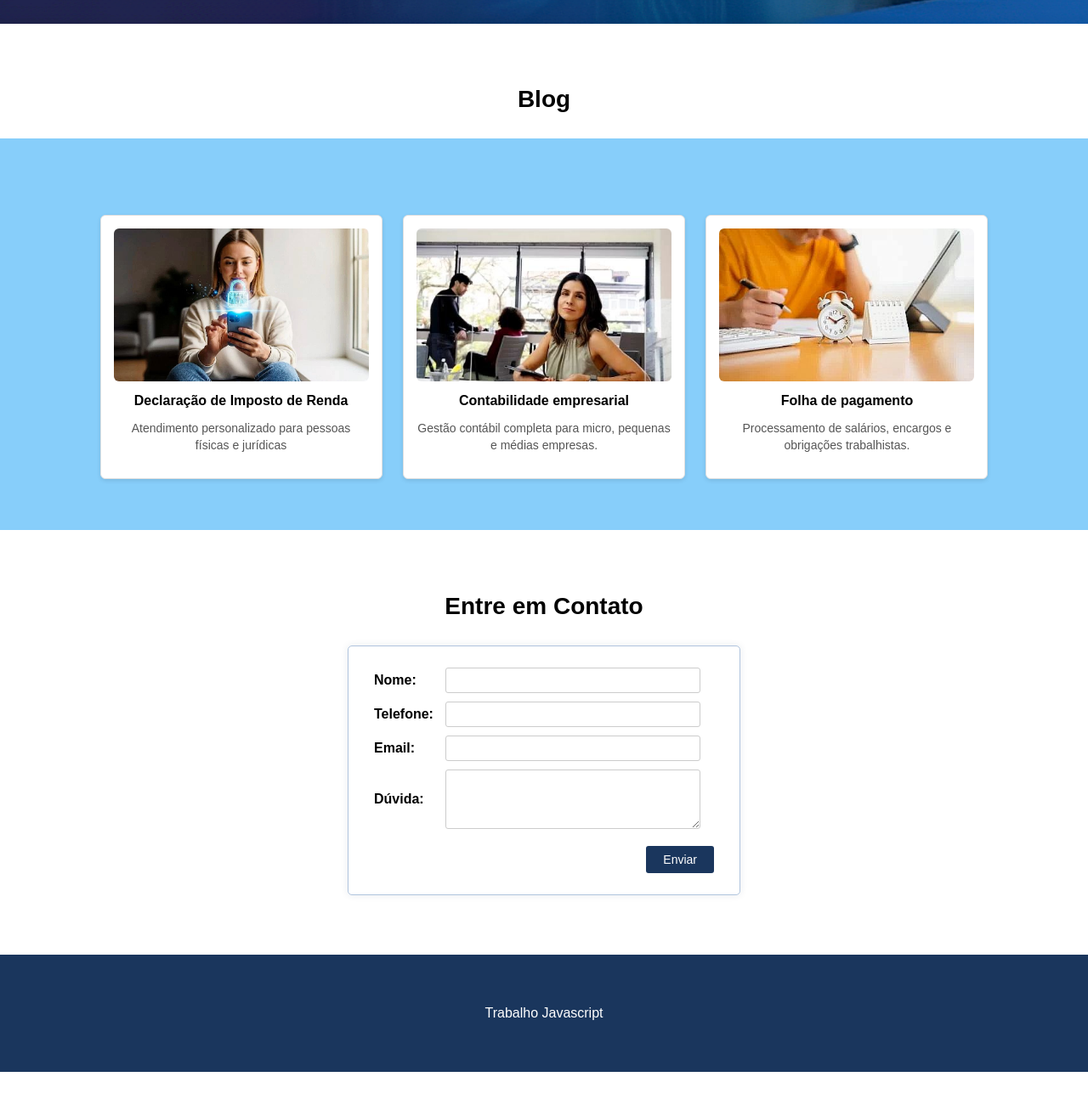
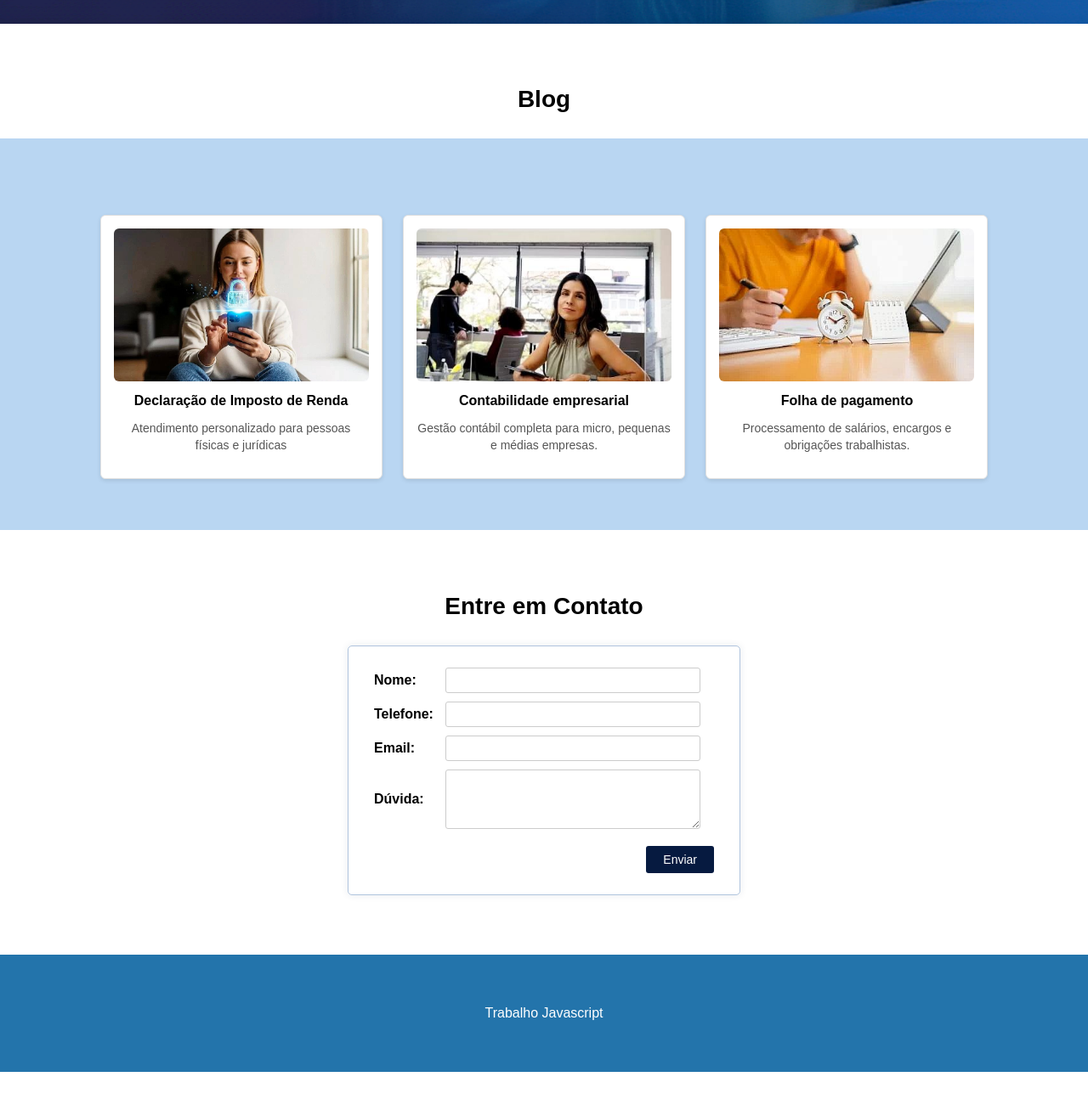
Before and after one commit to maryaeduarda-m/projeto_final-main, a plain HTML site: page index.html in a window 1280 px wide. Shown: the part 657-1958 px from the top of the page at 85% size. Drawn offline with Linux system fonts and the light colour scheme.

Commit message:
código atualizado

```diff
--- a/style.css
+++ b/style.css
@@ -6,7 +6,7 @@ body {
 }
 
 .header {
-    background-color: #1a365d;
+    background-color: #061a40;
     padding: 15px 50px;
     overflow: hidden; /* evita que o menu flutue fora */
 }
@@ -51,9 +51,9 @@ body {
 
 
 .blog {
-    background-color: lightskyblue;
+    background-color: #B9D6F2;
     text-align: center;
-    width: 100vw; /* ocupa 100% da largura da tela */
+    width: 100vw;
     margin-left: calc(-50vw + 50%);
     padding: 50px 0;
 }
@@ -157,7 +157,7 @@ textarea {
 
 
 button {
-    background-color: #1a365d;
+    background-color: #061a40;
     color: white;
     border: none;
     padding: 8px 20px;
@@ -170,12 +170,12 @@ button {
 }
 
 button:hover {
-    background-color: #274472;
+    background-color: #2374ab;
 }
 
 
 footer {
-    background-color: #1a365d;
+    background-color: #2374ab;
     color: white;
     text-align: center;
     padding: 60px;
```
